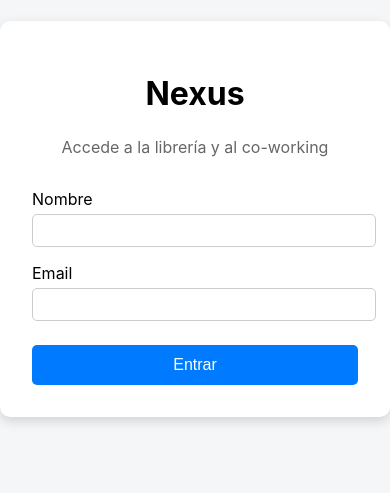
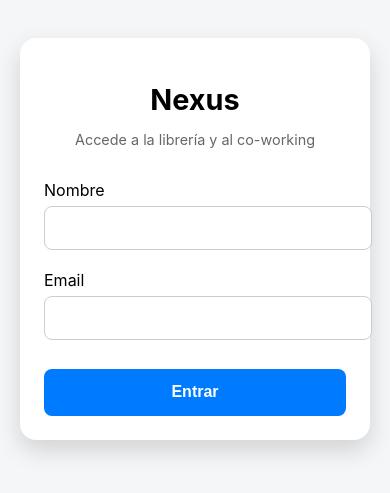
Before and after one commit to Pintano/NexusReact, a React (Create React App) app: page /login in a window 390 px wide. Shown: the part 203-696 px from the top of the page. Built offline with nearby package versions, Linux system fonts and the light colour scheme.

Commit message:
responsive login

```diff
--- a/src/pages/Login.jsx
+++ b/src/pages/Login.jsx
@@ -29,20 +29,26 @@ export default function Login() {
         alignItems: "center",
         justifyContent: "center",
         background: "#f4f6f8",
+        padding: "20px" // 👈 evita que se pegue a bordes en móvil
       }}
     >
       <div
         style={{
           width: "100%",
-          maxWidth: "350px",
-
-          padding: "2rem",
+          maxWidth: "420px",
+          padding: "clamp(1.5rem, 4vw, 2.5rem)", // 👈 responsive padding
           background: "white",
-          borderRadius: "10px",
-          boxShadow: "0 4px 12px rgba(0,0,0,0.15)",
+          borderRadius: "16px",
+          boxShadow: "0 10px 25px rgba(0,0,0,0.15)",
         }}
       >
-        <h1 style={{ textAlign: "center", marginBottom: "1.5rem" }}>
+        <h1
+          style={{
+            textAlign: "center",
+            marginBottom: "0.5rem",
+            fontSize: "clamp(1.8rem, 5vw, 2.4rem)", // 👈 responsive font
+          }}
+        >
           Nexus
         </h1>
 
@@ -51,14 +57,16 @@ export default function Login() {
             textAlign: "center",
             marginBottom: "2rem",
             color: "#666",
+            fontSize: "clamp(0.9rem, 2.5vw, 1rem)",
           }}
         >
           Accede a la librería y al co-working
         </p>
 
         <form onSubmit={handleSubmit}>
-          <div style={{ marginBottom: "1rem" }}>
-            <label style={{ display: "block", marginBottom: "0.3rem" }}>
+          {/* Nombre */}
+          <div style={{ marginBottom: "1.2rem" }}>
+            <label style={{ display: "block", marginBottom: "0.4rem" }}>
               Nombre
             </label>
             <input
@@ -68,15 +76,17 @@ export default function Login() {
               onChange={(e) => setName(e.target.value)}
               style={{
                 width: "100%",
-                padding: "0.5rem",
-                borderRadius: "5px",
+                padding: "0.75rem", // 👈 mejor en móvil
+                borderRadius: "8px",
                 border: "1px solid #ccc",
+                fontSize: "1rem",
               }}
             />
           </div>
 
-          <div style={{ marginBottom: "1.5rem" }}>
-            <label style={{ display: "block", marginBottom: "0.3rem" }}>
+          {/* Email */}
+          <div style={{ marginBottom: "1.8rem" }}>
+            <label style={{ display: "block", marginBottom: "0.4rem" }}>
               Email
             </label>
             <input
@@ -86,9 +96,10 @@ export default function Login() {
               onChange={(e) => setEmail(e.target.value)}
               style={{
                 width: "100%",
-                padding: "0.5rem",
-                borderRadius: "5px",
+                padding: "0.75rem",
+                borderRadius: "8px",
                 border: "1px solid #ccc",
+                fontSize: "1rem",
               }}
             />
           </div>
@@ -97,13 +108,14 @@ export default function Login() {
             type="submit"
             style={{
               width: "100%",
-              padding: "0.7rem",
+              padding: "0.9rem",
               background: "#007bff",
               color: "white",
               border: "none",
-              borderRadius: "5px",
-              fontSize: "1rem",
+              borderRadius: "8px",
+              fontSize: "clamp(1rem, 2.5vw, 1.1rem)",
               cursor: "pointer",
+              fontWeight: "600",
             }}
           >
             Entrar
```
